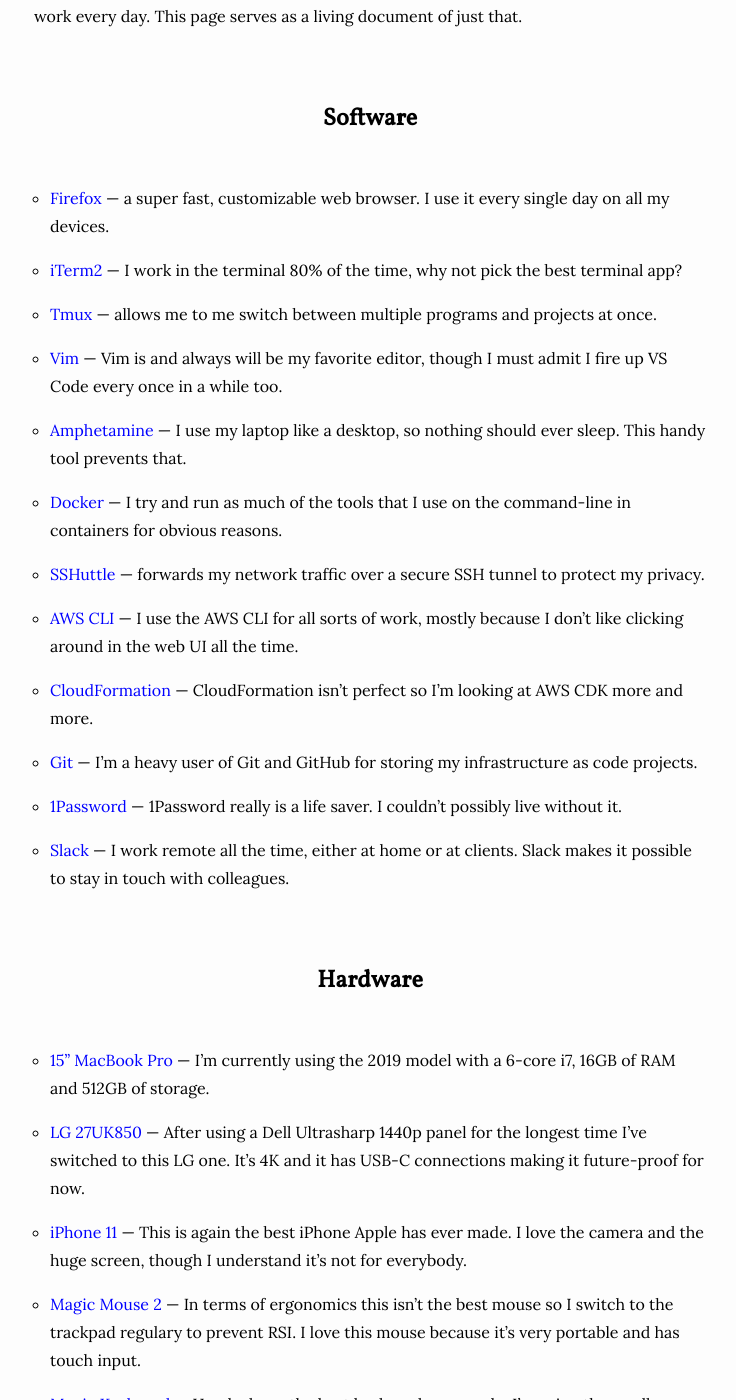
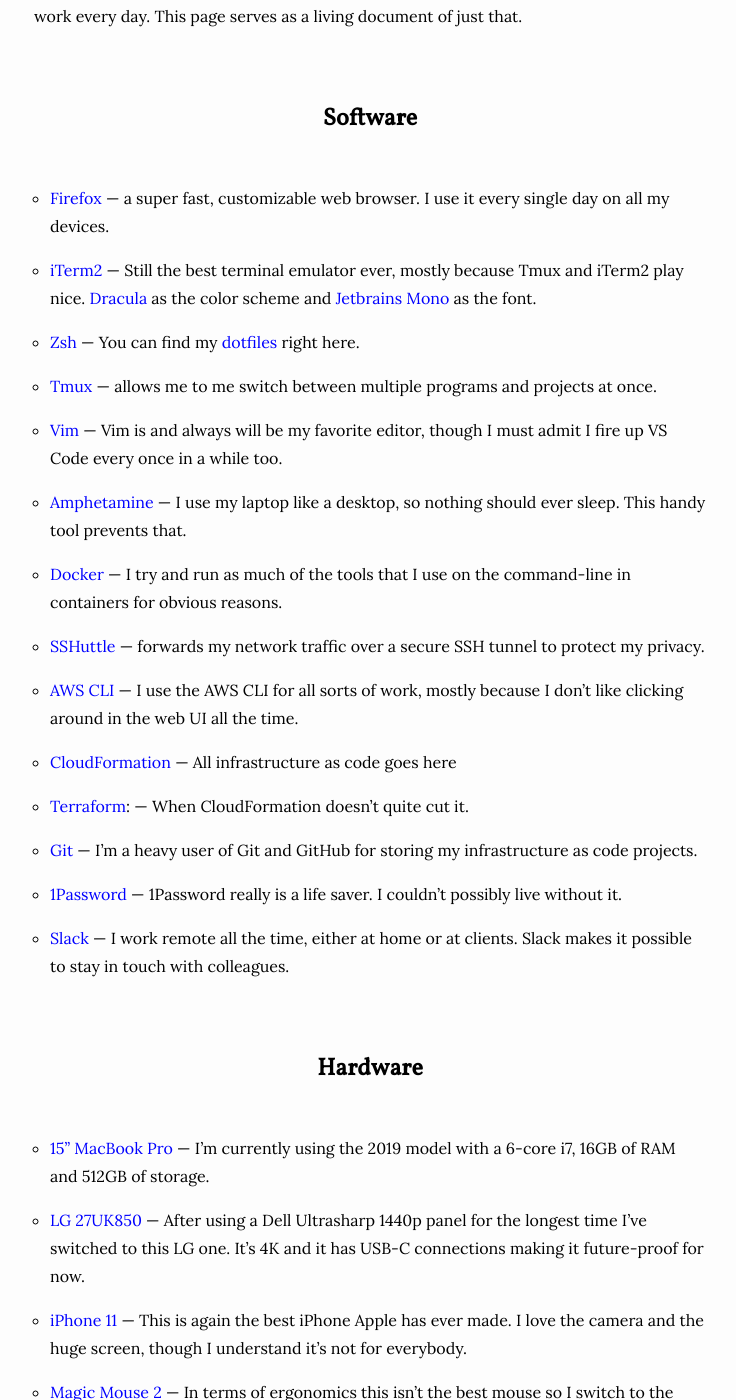
Before and after one commit to mijndert/website, a Jekyll site: the page built from _pages/uses.md, in a window 1280 px wide and 1400 px high, scrolled down 322 px. Shown: the whole window, without its empty margins (270-1006 px from the left). Built offline with Jekyll 4.4.1, drawn with Linux system fonts in a browser that asks for light colours; some of the changed text lies outside the part shown.

Commit message:
Massive update to /uses

```diff
--- a/_pages/uses.md
+++ b/_pages/uses.md
@@ -10,14 +10,16 @@
 ## Software
 
 - [Firefox](https://www.mozilla.org/firefox/new/) &mdash; a super fast, customizable web browser. I use it every single day on all my devices.
-- [iTerm2](https://www.iterm2.com) &mdash; I work in the terminal 80% of the time, why not pick the best terminal app?
+- [iTerm2](https://www.iterm2.com) &mdash; Still the best terminal emulator ever, mostly because Tmux and iTerm2 play nice. [Dracula](https://draculatheme.com/iterm/) as the color scheme and [Jetbrains Mono](https://www.jetbrains.com/lp/mono/) as the font.
+- [Zsh](https://www.zsh.org/) &mdash; You can find my [dotfiles](https://github.com/mijndert/dotfiles) right here.
 - [Tmux](https://github.com/tmux/tmux/wiki) &mdash; allows me to me switch between multiple programs and projects at once.
 - [Vim](https://www.vim.org/) &mdash; Vim is and always will be my favorite editor, though I must admit I fire up VS Code every once in a while too.
 - [Amphetamine](https://itunes.apple.com/nl/app/amphetamine/id937984704?mt=12) &mdash; I use my laptop like a desktop, so nothing should ever sleep. This handy tool prevents that.
 - [Docker](https://www.docker.com) &mdash; I try and run as much of the tools that I use on the command-line in containers for obvious reasons.
 - [SSHuttle](https://github.com/sshuttle/sshuttle) &mdash; forwards my network traffic over a secure SSH tunnel to protect my privacy.
 - [AWS CLI](https://aws.amazon.com/cli/) &mdash; I use the AWS CLI for all sorts of work, mostly because I don't like clicking around in the web UI all the time.
-- [CloudFormation](https://aws.amazon.com/cloudformation/) &mdash; CloudFormation isn't perfect so I'm looking at AWS CDK more and more.
+- [CloudFormation](https://aws.amazon.com/cloudformation/) &mdash; All infrastructure as code goes here
+- [Terraform](): &mdash; When CloudFormation doesn't quite cut it.
 - [Git](https://git-scm.com/) &mdash; I'm a heavy user of Git and GitHub for storing my infrastructure as code projects.
 - [1Password](https://1password.com) &mdash; 1Password really is a life saver. I couldn't possibly live without it.
 - [Slack](https://slackhq.com) &mdash; I work remote all the time, either at home or at clients. Slack makes it possible to stay in touch with colleagues.
@@ -27,7 +29,8 @@
 - [15" MacBook Pro](https://www.apple.com/mac/) &mdash; I'm currently using the 2019 model with a 6-core i7, 16GB of RAM and 512GB of storage.
 - [LG 27UK850](https://www.lg.com/us/monitors/lg-27UK850-W-4k-uhd-led-monitor) &mdash; After using a Dell Ultrasharp 1440p panel for the longest time I've switched to this LG one. It's 4K and it has USB-C connections making it future-proof for now.
 - [iPhone 11](https://www.apple.com/iphone-11/) &mdash; This is again the best iPhone Apple has ever made. I love the camera and the huge screen, though I understand it's not for everybody.
-- [Magic Mouse 2](https://www.apple.com/shop/product/MLA02LL/A/magic-mouse-2-silver?fnode=56) &mdash; In terms of ergonomics this isn't the best mouse so I switch to the trackpad regulary to prevent RSI. I love this mouse because it's very portable and has touch input.
-- [Magic Keyboard](https://www.apple.com/shop/product/MLA22LL/A/magic-keyboard-us-english?fnode=56) &mdash; Hands down the best keyboard ever made. I'm using the small version without the numpad because it fits in my bag. Portability is important to me.
+- [Magic Mouse 2](https://www.apple.com/shop/product/MLA02LL/A/magic-mouse-2-silver) &mdash; In terms of ergonomics this isn't the best mouse so I switch to the trackpad regulary to prevent RSI. I love this mouse because it's very portable and has touch input.
+- [Magic Trackpad 2](https://www.apple.com/shop/product/MRMF2/magic-trackpad-2-space-gray) &mdash; Just like the trackpad on my MacBook Pro.
+- [Magic Keyboard](https://www.apple.com/shop/product/MLA22LL/A/magic-keyboard-us-english) &mdash; Hands down the best keyboard ever made. I'm using the small version without the numpad because it fits in my bag. Portability is important to me.
 - [AirPods Pro](https://www.apple.com/airpods-pro/) &mdash; Awesome pair of headphones to block out the noise caused by open-office plans I often find myself in.
 - [Apple Watch Series 3](https://www.apple.com/watch/) &mdash; I don't want to do without my Apple Watch anymore. It makes sure I don't have to grab my phone out of my pocket every time I get a notification. I also love the workout features and stuff like music controls.
```
